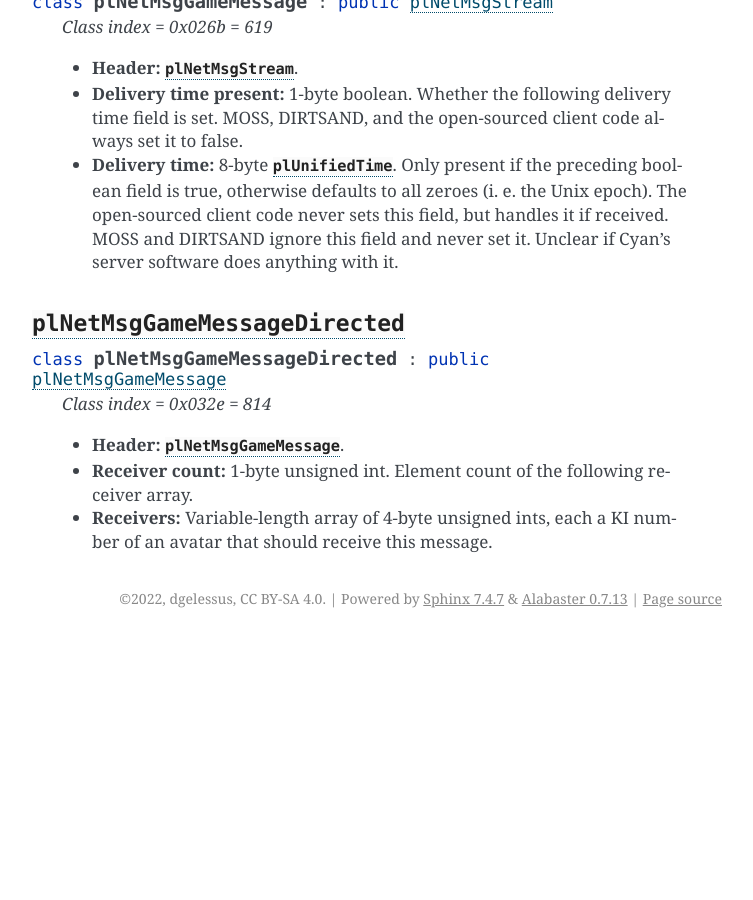
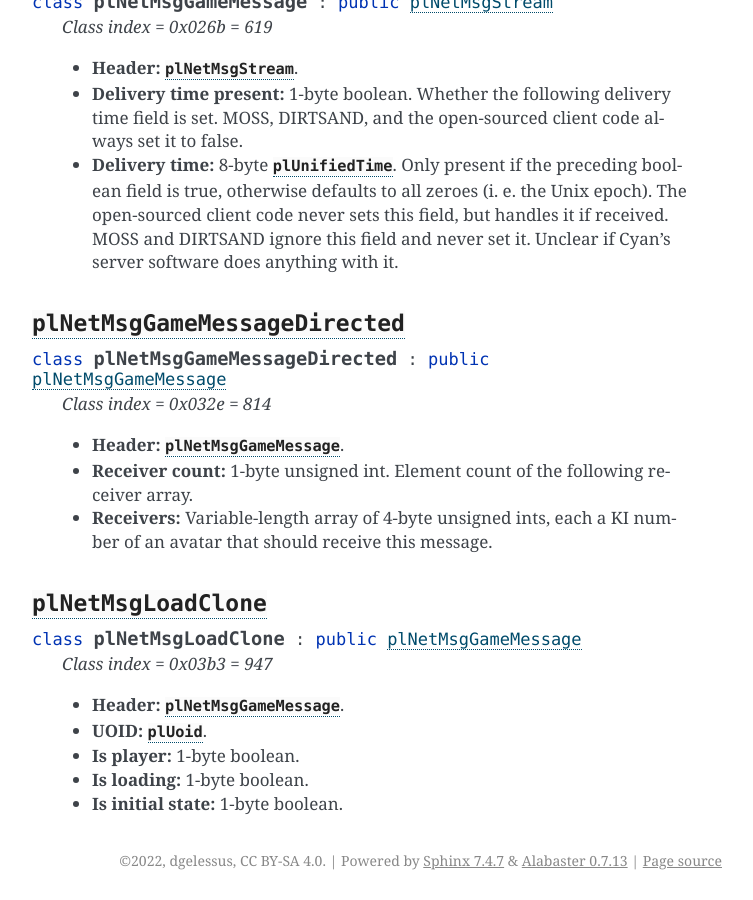
Before and after one commit to dgelessus/NAGUS, a Sphinx documentation site: the page built from docs/uru/game_server.rst, in a window 1280 px wide and 900 px high, scrolled down 12573 px. Shown: the whole window, without its empty margins (388-1141 px from the left). Built offline with Sphinx 7.4.7, drawn with Linux system fonts in a browser that asks for light colours; before the commit the page ends 13211 px from its top, so only the background shows below that; some of the changed text lies outside the part shown.

Commit message:
Document structure of plNetMsgLoadClone

```diff
--- a/docs/uru/game_server.rst
+++ b/docs/uru/game_server.rst
@@ -173,7 +173,7 @@ and not supported by MOSS or DIRTSAND
     * :cpp:class:`plNetMsgGameMessage` = 0x026b = 619 (client <-> server)
 
       * :cpp:class:`plNetMsgGameMessageDirected` = 0x032e = 814 (client <-> server)
-      * ``plNetMsgLoadClone`` = 0x03b3 = 947 (client <-> server)
+      * :cpp:class:`plNetMsgLoadClone` = 0x03b3 = 947 (client <-> server)
   * ``plNetMsgVoice`` = 0x0279 = 633 (client <-> server)
   * ``plNetMsgObjectUpdateFilter`` = 0x029d = 669 (client -> server, not handled by MOSS or DIRTSAND)
   * ``plNetMsgMembersListReq`` = 0x02ad = 685 (client -> server)
@@ -385,7 +385,7 @@ Common data types
          The open-sourced client code sets this flag in two cases:
 
          * If ``plNetClientRecorder`` is enabled using the console command ``Demo.RecordNet``,
-           this flag is set on all :cpp:class:`plNetMsgSDLState`, :cpp:class:`plNetMsgSDLStateBCast`, :cpp:class:`plNetMsgGameMessage`, and ``plNetMsgLoadClone`` messages.
+           this flag is set on all :cpp:class:`plNetMsgSDLState`, :cpp:class:`plNetMsgSDLStateBCast`, :cpp:class:`plNetMsgGameMessage`, and :cpp:class:`plNetMsgLoadClone` messages.
          * If voice chat echo has been enabled using the console command ``Net.Voice.Echo``,
            this flag is set on all ``plNetMsgVoice`` messages
            (this is broken in OpenUru clients if compression is disabled using the console command ``Audio.EnableVoiceCompression``).
@@ -707,3 +707,16 @@ Common data types
      Element count of the following receiver array.
    * **Receivers:** Variable-length array of 4-byte unsigned ints,
      each a KI number of an avatar that should receive this message.
+
+:cpp:class:`plNetMsgLoadClone`
+^^^^^^^^^^^^^^^^^^^^^^^^^^^^^^
+
+.. cpp:class:: plNetMsgLoadClone : public plNetMsgGameMessage
+
+   *Class index = 0x03b3 = 947*
+
+   * **Header:** :cpp:class:`plNetMsgGameMessage`.
+   * **UOID:** :cpp:class:`plUoid`.
+   * **Is player:** 1-byte boolean.
+   * **Is loading:** 1-byte boolean.
+   * **Is initial state:** 1-byte boolean.
```
